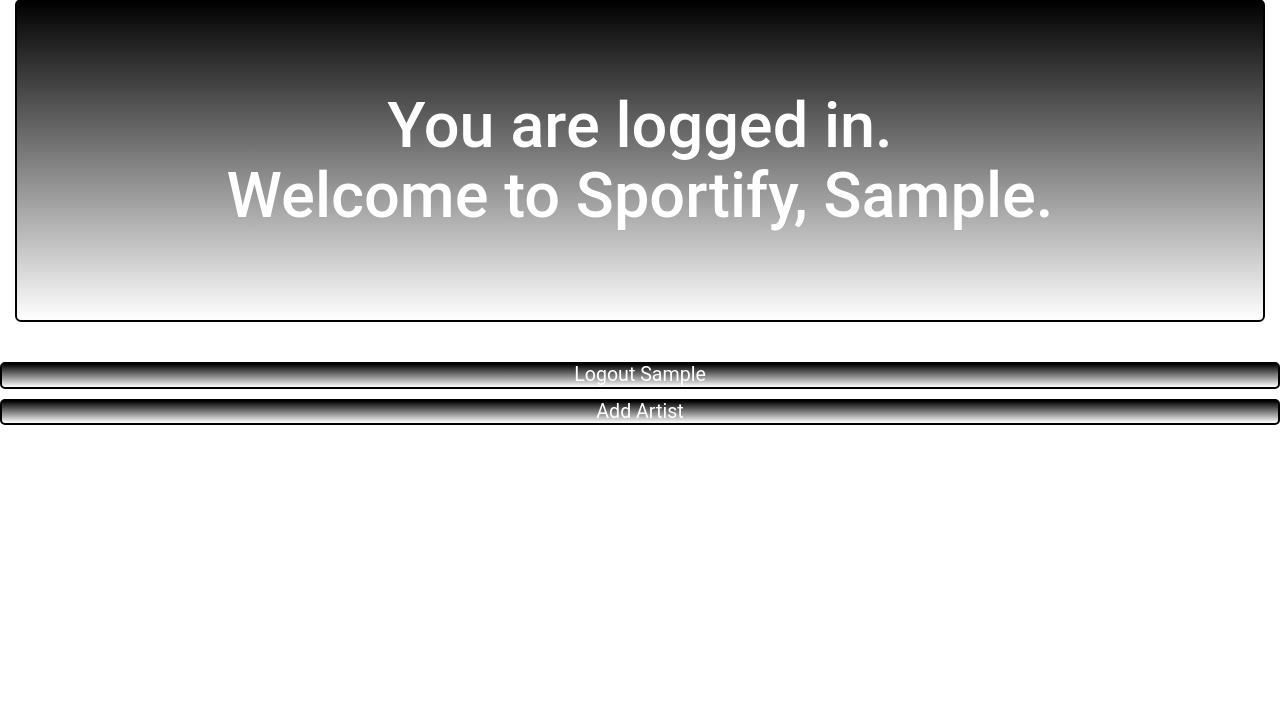
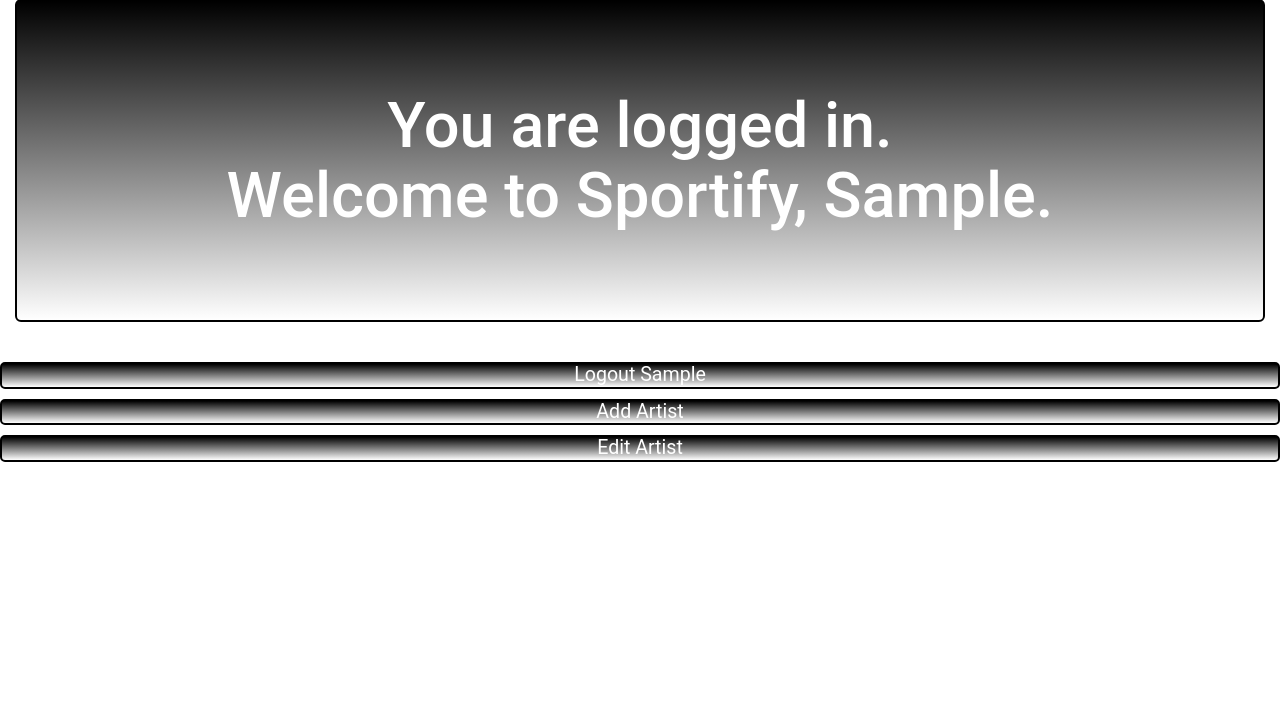
Before and after one commit to baldmike/DubHub, a Django app: template apps/user_app/templates/user_app/home.html in a window 1280 px wide. Shown: the part 21-723 px from the top of the page. Run offline with Django 3.2, Linux system fonts and the light colour scheme; the template is opened without the code that fills it: most values are stand-ins (such as "Sample title", 1, 10 or a date in 2020); some libraries are stand-ins or nearby versions.

Commit message:
cleaned up routes

```diff
--- a/apps/music_app/urls.py
+++ b/apps/music_app/urls.py
@@ -8,7 +8,7 @@
     url(r'^addArtist$', views.addArtist, name='addArtist'),
     url(r'^(?P<id>\d+)/artist_view$', views.artist_view, name='viewArtist'),
     url(r'^(?P<id>\d+)/artist_update$', views.artist_update, name='updateArtist'),
-    url(r'^(?P<id>\d+)/editArtist$', views.editArtist, name='editArtist'),
+    url(r'^(?P<id>\d+)/artist_edit$', views.artist_edit, name='editArtist'),
     url(r'^(?P<id>\d+)/artist_delete$', views.artist_delete, name='deleteArtist'),
     url(r'^album_create$', views.album_create, name='createAlbum'),
     url(r'^album_view$', views.album_view, name='viewAlbum'),
--- a/apps/music_app/views.py
+++ b/apps/music_app/views.py
@@ -28,7 +28,7 @@
     }
     return render(request, 'music_app/displayArtist.html', context)
 
-def editArtist(request, id):
+def artist_edit(request, id):
     context={
         'artist': Artist.objects.get(id=id)
     }
--- a/apps/user_app/templates/user_app/home.html
+++ b/apps/user_app/templates/user_app/home.html
@@ -29,6 +29,12 @@
             <form action="{% url 'music_app:addArtist' %}">
                 <input type="submit" name="addArtist" value="Add Artist" class="action_button">
             </form>
+        </div>
+        <div class="row">
+            <form action="{% url 'music_app:editArtist' %}">
+                <input type="submit" name="addArtist" value="Edit Artist" class="action_button">
+            </form>
+        </div>
         <div class="row">
             <div col-md-12>
                 <h1 class="footer">&copyCopyright 2017 | Sportify Changos</h1>
```
